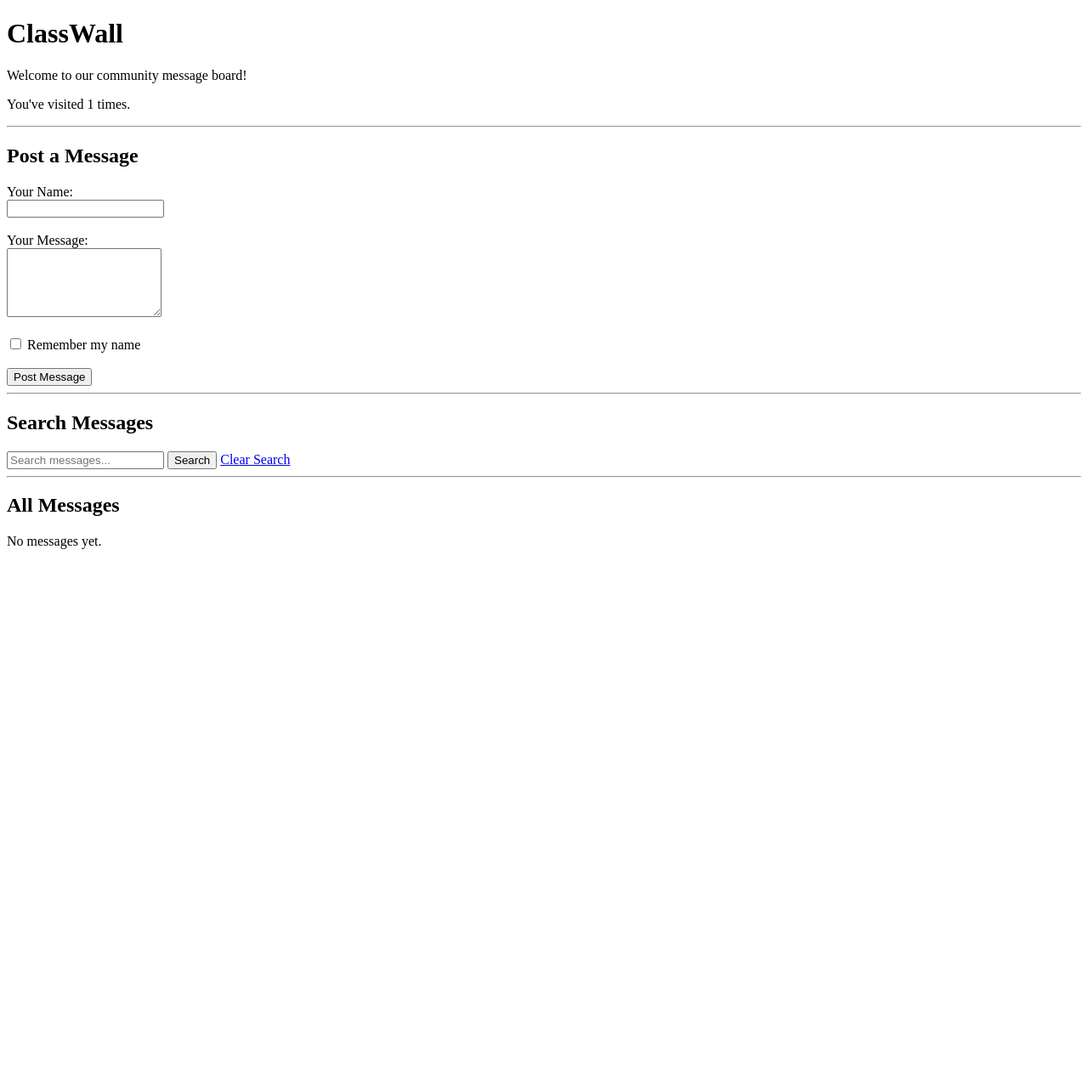
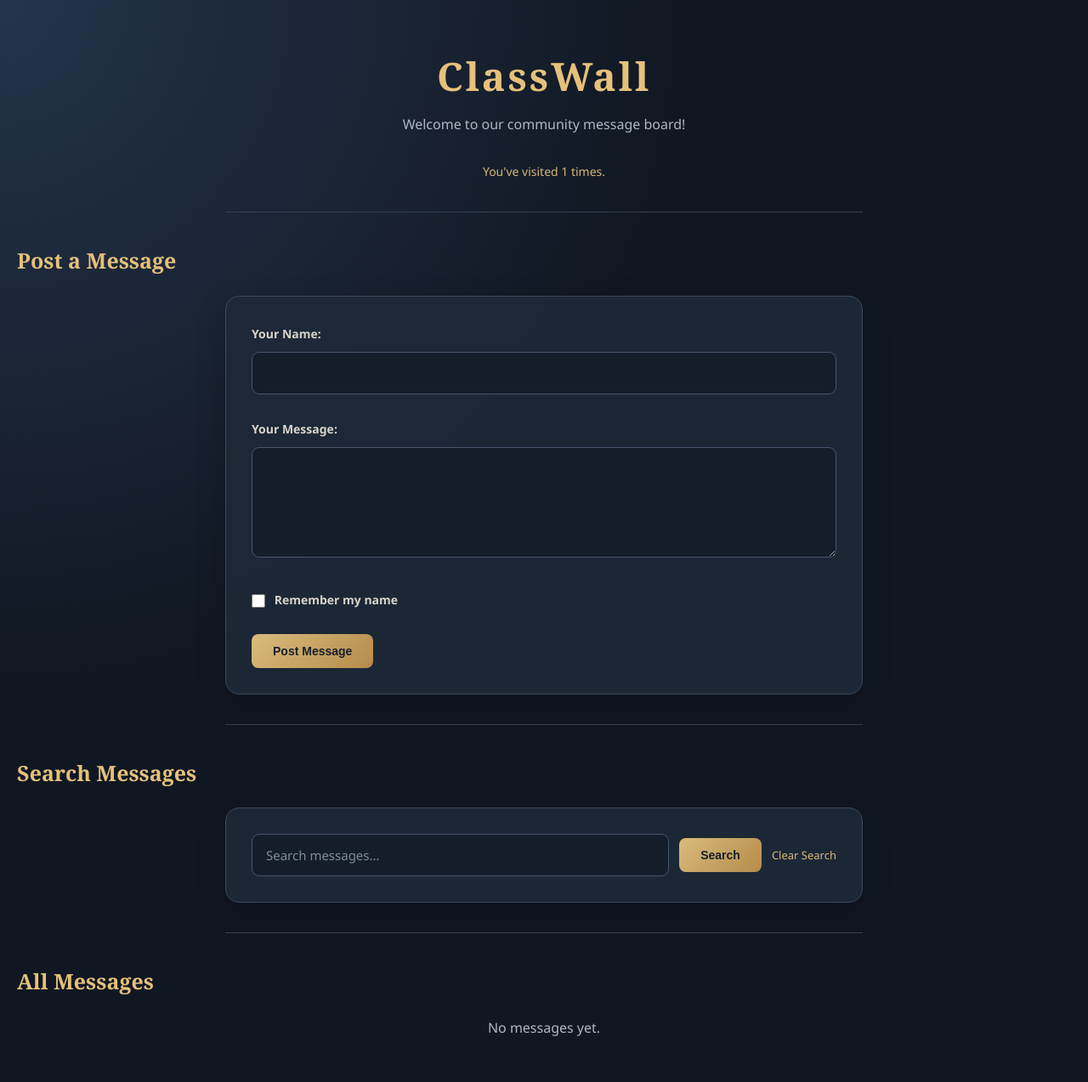
Before and after one commit to Xel-na/ClassWall, a PHP site: page / in a window 1280 px wide. Shown: the whole page at 85% size. Before the commit the page ends 646 px from the top, so only its background shows below. Run offline with PHP 8.4, Linux system fonts and the light colour scheme; data that the repository does not hold is empty; some libraries are stand-ins or nearby versions.

Commit message:
classWall

```diff
--- a/index.php
+++ b/index.php
@@ -119,6 +119,7 @@ $messages = $stmt->fetchAll(PDO::FETCH_ASSOC);
     <meta charset="UTF-8">
     <meta name="viewport" content="width=device-width, initial-scale=1.0">
     <title>ClassWall - Message Board</title>
+    <link rel="stylesheet" href="style.css">
 </head>
 
 <body>
--- /dev/null
+++ b/style.css
@@ -0,0 +1,254 @@
+
+
+    * {
+        box-sizing: border-box;
+        margin: 0;
+        padding: 0;
+    }
+
+    body {
+        font-family: 'Segoe UI', Arial, sans-serif;
+        background:
+            radial-gradient(circle at top left, #24344b, transparent 45%),
+            #101722;
+        color: #e9e5dc;
+        min-height: 100vh;
+        padding: 50px 20px;
+        line-height: 1.7;
+    }
+
+    /* MAIN TITLE */
+
+    body > h1 {
+        text-align: center;
+        font-family: Georgia, serif;
+        font-size: 46px;
+        letter-spacing: 3px;
+        color: #e5c17b;
+        margin-bottom: 5px;
+    }
+
+    body > p:first-of-type {
+        text-align: center;
+        color: #aeb8c5;
+        margin-bottom: 30px;
+    }
+
+    /* SESSION COUNTER */
+
+    body > p:nth-of-type(2) {
+        text-align: center;
+        color: #d6b875;
+        font-size: 14px;
+        margin-bottom: 30px;
+    }
+
+    /* SECTION HEADINGS */
+
+    h2 {
+        font-family: Georgia, serif;
+        color: #e5c17b;
+        font-size: 25px;
+        margin-bottom: 20px;
+    }
+
+    /* DIVIDERS */
+
+    hr {
+        border: none;
+        border-top: 1px solid #344153;
+        margin: 35px auto;
+        max-width: 750px;
+    }
+
+    /* FORMS */
+
+    form {
+        max-width: 750px;
+        margin: 0 auto;
+        padding: 30px;
+        background: rgba(30, 42, 58, 0.88);
+        border: 1px solid #39495e;
+        border-radius: 16px;
+        box-shadow: 0 12px 35px rgba(0, 0, 0, 0.2);
+    }
+
+    label {
+        color: #d9d4ca;
+        font-weight: 600;
+        font-size: 14px;
+    }
+
+    input[type="text"],
+    textarea {
+        width: 100%;
+        padding: 14px 16px;
+        margin-top: 8px;
+        background: #141e2b;
+        border: 1px solid #45566d;
+        border-radius: 9px;
+        color: #f2eee6;
+        font-family: inherit;
+        font-size: 15px;
+        outline: none;
+        transition: 0.25s ease;
+    }
+
+    input[type="text"]:focus,
+    textarea:focus {
+        border-color: #d6b875;
+        box-shadow: 0 0 0 3px rgba(214, 184, 117, 0.12);
+    }
+
+    textarea {
+        resize: vertical;
+        min-height: 120px;
+    }
+
+    input::placeholder,
+    textarea::placeholder {
+        color: #7f8b9b;
+    }
+
+    /* CHECKBOX */
+
+    input[type="checkbox"] {
+        accent-color: #d6b875;
+        width: 16px;
+        height: 16px;
+        vertical-align: middle;
+        margin-right: 7px;
+    }
+
+    /* BUTTONS */
+
+    button {
+        background: linear-gradient(135deg, #d9bb7c, #b58c4b);
+        color: #17202c;
+        border: none;
+        padding: 12px 25px;
+        border-radius: 8px;
+        font-size: 14px;
+        font-weight: 700;
+        cursor: pointer;
+        transition: 0.25s ease;
+    }
+
+    button:hover {
+        transform: translateY(-2px);
+        box-shadow: 0 6px 18px rgba(214, 184, 117, 0.2);
+        background: #edcf91;
+    }
+
+    /* SEARCH FORM */
+
+    form:has(input[name="search"]) {
+        display: flex;
+        align-items: center;
+        gap: 12px;
+    }
+
+    form:has(input[name="search"]) input[type="text"] {
+        margin: 0;
+        flex: 1;
+        min-width: 0;
+    }
+
+    a {
+        color: #d6b875;
+        text-decoration: none;
+        font-size: 13px;
+        white-space: nowrap;
+    }
+
+    a:hover {
+        color: #f5dda9;
+        text-decoration: underline;
+    }
+
+    /* SUCCESS AND ERROR MESSAGES */
+
+    body > p:has(+ form) {
+        color: #e5c17b;
+        text-align: center;
+        margin-bottom: 15px;
+    }
+
+    /* MESSAGE CARDS */
+
+    body > div {
+        max-width: 750px;
+        margin: 0 auto;
+        padding: 22px 25px;
+        background: #1e2a3a;
+        border: 1px solid #35465b;
+        border-left: 4px solid #c6a567;
+        border-radius: 10px;
+        transition: 0.25s ease;
+    }
+
+    body > div:hover {
+        transform: translateY(-3px);
+        border-color: #b99b62;
+        background: #243247;
+    }
+
+    body > div h3 {
+        color: #e5c17b;
+        font-family: Georgia, serif;
+        font-size: 19px;
+        margin-bottom: 8px;
+    }
+
+    body > div p {
+        color: #d3d8df;
+        overflow-wrap: anywhere;
+        white-space: normal;
+    }
+
+    body > div small {
+        display: block;
+        color: #8998aa;
+        margin-top: 15px;
+        font-size: 12px;
+    }
+
+    /* EMPTY SEARCH RESULTS */
+
+    body > p:last-of-type {
+        text-align: center;
+        color: #aeb8c5;
+    }
+
+    /* RESPONSIVE DESIGN */
+
+    @media (max-width: 600px) {
+
+        body {
+            padding: 30px 15px;
+        }
+
+        body > h1 {
+            font-size: 35px;
+        }
+
+        h2 {
+            font-size: 22px;
+        }
+
+        form {
+            padding: 20px;
+        }
+
+        form:has(input[name="search"]) {
+            flex-wrap: wrap;
+        }
+
+        form:has(input[name="search"]) button {
+            flex: 1;
+        }
+
+        body > div {
+            padding: 18px;
+        }
+    }
```
